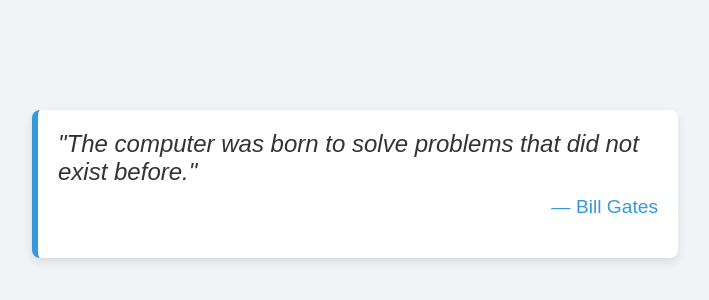
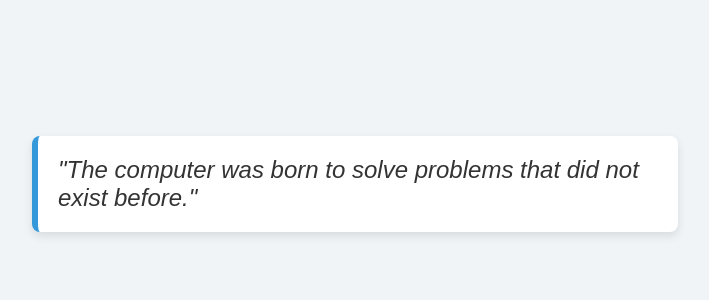
Before and after one commit to EscaleraJandel123/Git-Backup, a plain HTML site: page index.html in a window 1280 px wide. Shown: the part 216-516 px from the top of the page, without its empty margins (285-994 px from the left). Drawn offline with Linux system fonts and the light colour scheme.

Commit message:
second commit

```diff
--- a/index.html
+++ b/index.html
@@ -39,7 +39,7 @@
 <body>
     <div class="quote-box">
         <p class="quote">"The computer was born to solve problems that did not exist before."</p>
-        <p class="author">— Bill Gates</p>
+
     </div>
 </body>
 </html>
```
